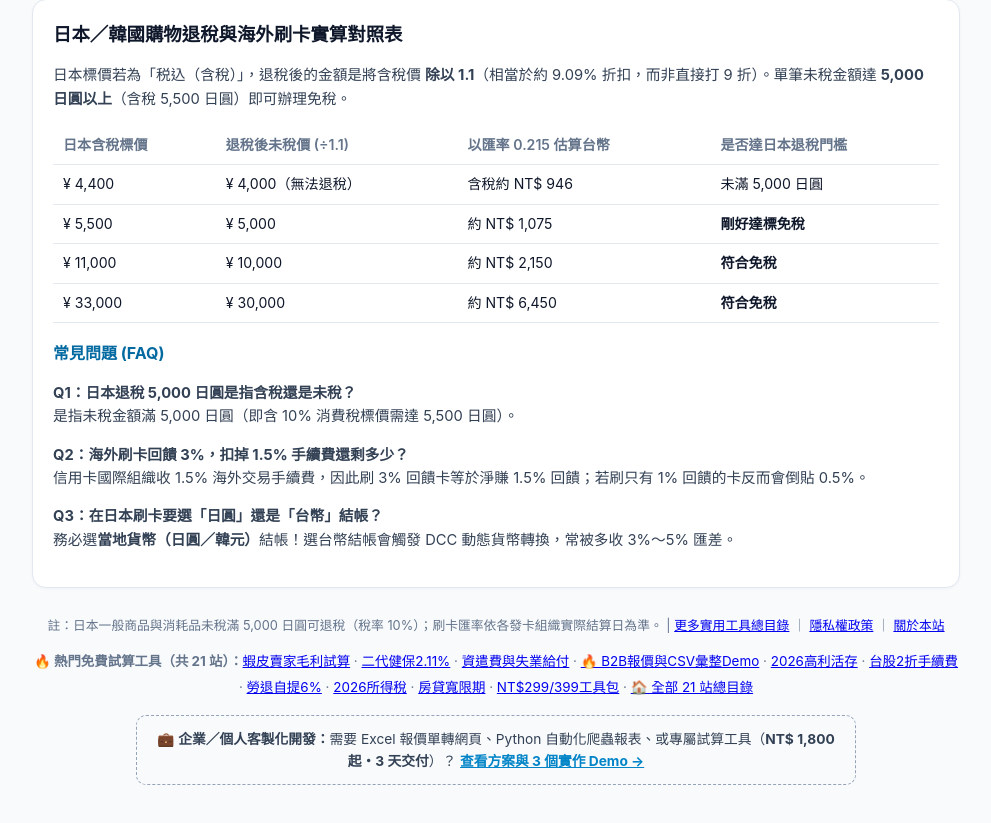
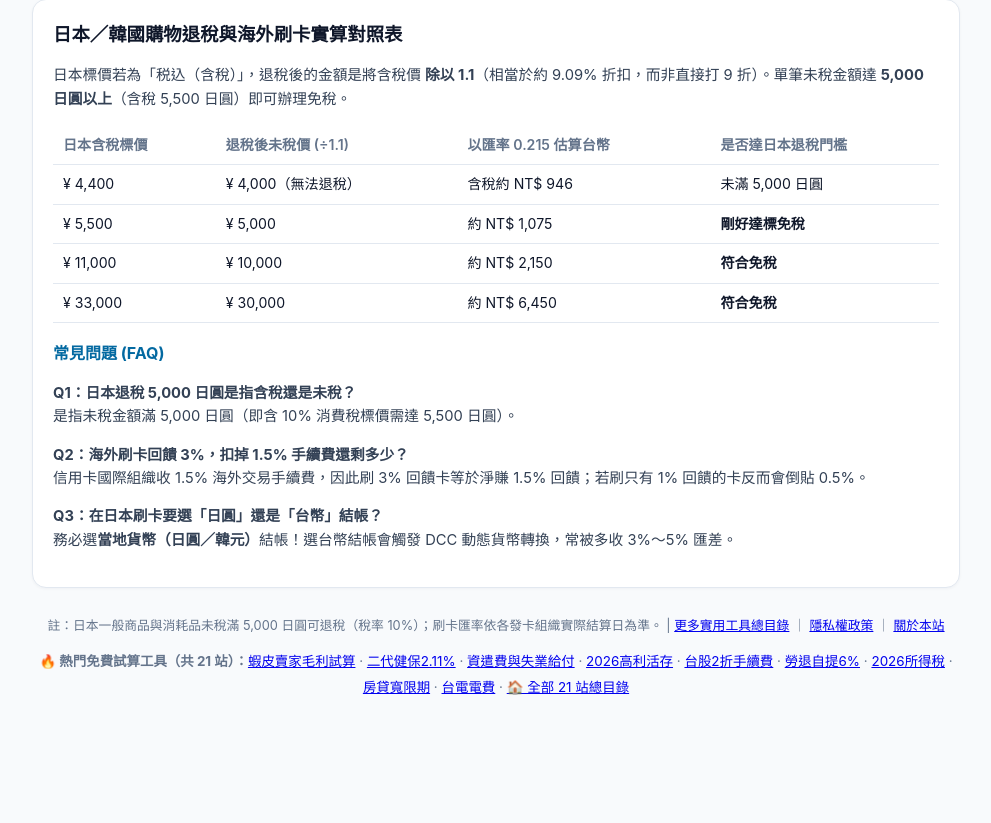
Before and after one commit to jimmycmhsieh0801-cloud/tw-travel-tax-calc, a plain HTML site: page index.html in a window 1280 px wide. Shown: the part 901-1724 px from the top of the page, without its empty margins (144-1135 px from the left). After the commit the page ends 1662 px from the top, so only its background shows below. Drawn offline with Linux system fonts and the light colour scheme.

Commit message:
chore: remove sales/freelance banners for clean SEO & AdSense UX

```diff
--- a/index.html
+++ b/index.html
@@ -184,8 +184,7 @@
 
         <footer>
       <p>註：日本一般商品與消耗品未稅滿 5,000 日圓可退稅（稅率 10%）；刷卡匯率依各發卡組織實際結算日為準。 | <a href="https://jimmycmhsieh0801-cloud.github.io/">更多實用工具總目錄</a> ｜ <a href="https://jimmycmhsieh0801-cloud.github.io/privacy.html">隱私權政策</a> ｜ <a href="https://jimmycmhsieh0801-cloud.github.io/about.html">關於本站</a></p>
-      <div class="cross-nav" style="margin:12px auto;font-size:0.84rem;line-height:1.9;"><strong>🔥 熱門免費試算工具（共 21 站）：</strong><a href="https://jimmycmhsieh0801-cloud.github.io/tw-ecommerce-margin-calc/">蝦皮賣家毛利試算</a> · <a href="https://jimmycmhsieh0801-cloud.github.io/tw-nhi-supplement-calc/">二代健保2.11%</a> · <a href="https://jimmycmhsieh0801-cloud.github.io/tw-severance-calc/">資遣費與失業給付</a> · <a href="https://jimmycmhsieh0801-cloud.github.io/demo-b2b-quote.html">🔥 B2B報價與CSV彙整Demo</a> · <a href="https://jimmycmhsieh0801-cloud.github.io/tw-bank-interest-calc/">2026高利活存</a> · <a href="https://jimmycmhsieh0801-cloud.github.io/tw-stock-fee-calc/">台股2折手續費</a> · <a href="https://jimmycmhsieh0801-cloud.github.io/tw-labor-pension-calc/">勞退自提6%</a> · <a href="https://jimmycmhsieh0801-cloud.github.io/tw-income-tax-calc/">2026所得稅</a> · <a href="https://jimmycmhsieh0801-cloud.github.io/tw-mortgage-calc/">房貸寬限期</a> · <a href="https://jimmycmhsieh0801-cloud.github.io/services.html">NT$299/399工具包</a> · <a href="https://jimmycmhsieh0801-cloud.github.io/">🏠 全部 21 站總目錄</a></div>
-  <div class="lead-box" style="margin:14px auto 8px;padding:12px 14px;border:1px dashed #94a3b8;border-radius:10px;background:#f8fafc;max-width:720px;font-size:0.86rem;color:#334155;">💼 <strong>企業／個人客製化開發：</strong>需要 Excel 報價單轉網頁、Python 自動化爬蟲報表、或專屬試算工具（<strong>NT$ 1,800 起・3 天交付</strong>）？ <a class="lead-cta" href="https://jimmycmhsieh0801-cloud.github.io/services.html" style="color:#0284c7;font-weight:700;text-decoration:underline;">查看方案與 3 個實作 Demo →</a></div>
+      <div class="cross-nav" style="margin:12px auto;font-size:0.84rem;line-height:1.9;"><strong>🔥 熱門免費試算工具（共 21 站）：</strong><a href="https://jimmycmhsieh0801-cloud.github.io/tw-ecommerce-margin-calc/">蝦皮賣家毛利試算</a> · <a href="https://jimmycmhsieh0801-cloud.github.io/tw-nhi-supplement-calc/">二代健保2.11%</a> · <a href="https://jimmycmhsieh0801-cloud.github.io/tw-severance-calc/">資遣費與失業給付</a> · <a href="https://jimmycmhsieh0801-cloud.github.io/tw-bank-interest-calc/">2026高利活存</a> · <a href="https://jimmycmhsieh0801-cloud.github.io/tw-stock-fee-calc/">台股2折手續費</a> · <a href="https://jimmycmhsieh0801-cloud.github.io/tw-labor-pension-calc/">勞退自提6%</a> · <a href="https://jimmycmhsieh0801-cloud.github.io/tw-income-tax-calc/">2026所得稅</a> · <a href="https://jimmycmhsieh0801-cloud.github.io/tw-mortgage-calc/">房貸寬限期</a> · <a href="https://jimmycmhsieh0801-cloud.github.io/tw-power-calc/">台電電費</a> · <a href="https://jimmycmhsieh0801-cloud.github.io/">🏠 全部 21 站總目錄</a></div>
     </footer>
   </div>
 
```
